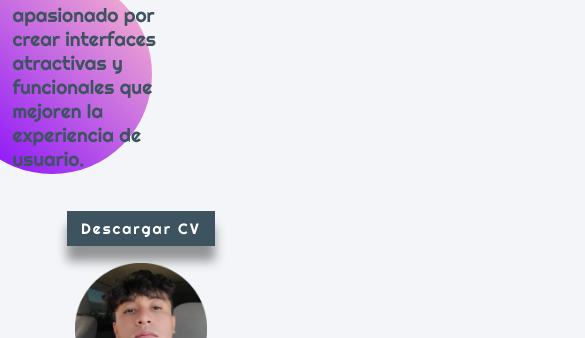
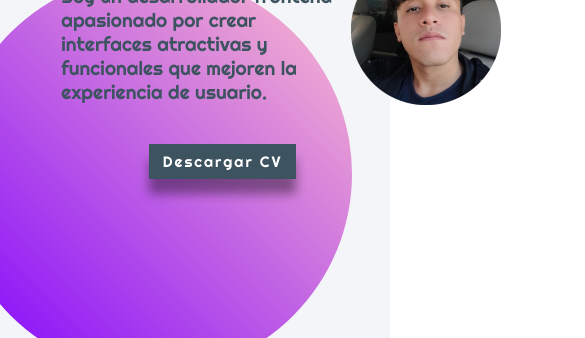
Before and after one commit to srkurf/inf-portafolio, a plain HTML site: page index.html in a window 390 px wide. Shown: the part 367-705 px from the top of the page, 585 px wide, since content can reach past the window. Drawn offline with nearby package versions, Linux system fonts and the light colour scheme.

Commit message:
@media nuevamente modificado

```diff
--- a/css/styles.scss
+++ b/css/styles.scss
@@ -4,10 +4,6 @@
   font-family: "Righteous";
   margin: 0;
   padding: 0;
-}
-body {
-  background: #f3f5f8;
-  background-size: cover;
 }
 //Estilos seccion BARRA DE NAVEGACION
 .contHeader {
@@ -63,7 +59,7 @@ body {
 .inicio {
   background: #f3f5f8;
   background-size: cover;
-  width: 100vw;
+  width: 100%;
   height: 100vh;
   color: #fff;
   display: flex;
@@ -251,29 +247,19 @@ footer {
     }
   }
 }
-@media screen and (max-width: 767px) {
-  .inicio {
-    .inf {
-      flex-direction: column;
-      .inf-text {
-        margin-top: 150px;
-        margin-left: -200px;
-      }
-      .inf-img {
-        .imgbox {
-          margin-left: 80px;
-          img {
-            width: 40%;
-          }
-          #splash {
-            display: none;
-          }
-        }
-      }
-      &::before {
-        height: 200px;
-        width: 200px;
-      }
-    }
+//
+@media screen and (max-width: 700px){
+  .inicio .inf .inf-text{
+    width: 400px;
+  }
+  .inicio .inf .inf-img .imgbox img{
+   width: 150px;
+   right: 100px;
+  }
+  #splash{
+    display: none;
+  }
+  footer{
+    justify-content: center;
   }
 }
```
Also changed, not shown: css/styles.css, index.html (line endings or trailing spaces), 1 other file.
